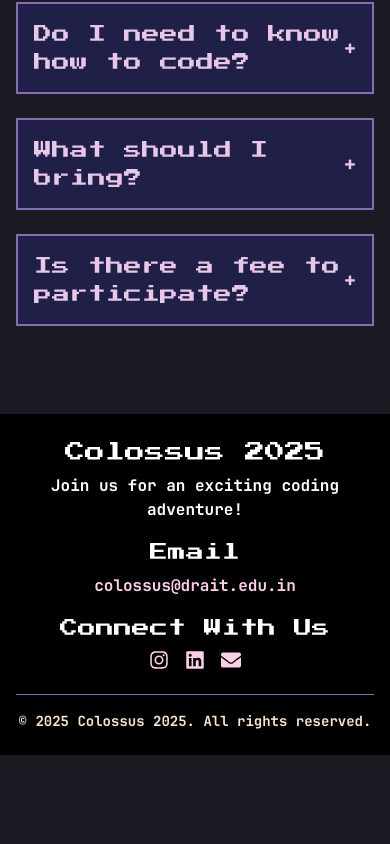
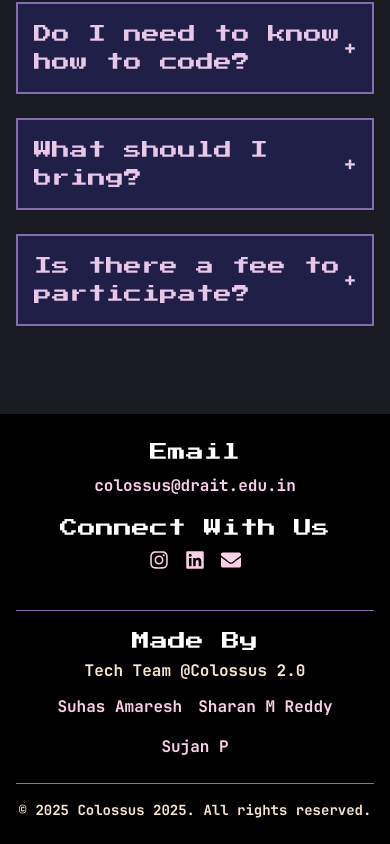
Before and after one commit to hack-colossus/colossus-2025, a Next.js app: page / in a window 390 px wide. Shown: the part 10412-11256 px from the top of the page. Before the commit the page ends 11167 px from the top, so only its background shows below. Built offline with nearby package versions, Linux system fonts and the light colour scheme.

Commit message:
add made by section

```diff
--- a/app/components/Footer.tsx
+++ b/app/components/Footer.tsx
@@ -1,18 +1,26 @@
 import { FaInstagram, FaLinkedin, FaEnvelope } from "react-icons/fa";
 
 const Footer = () => {
+  // Team members data
+  const teamMembers = [
+    {
+      name: "Suhas Amaresh",
+      linkedin: "https://www.linkedin.com/in/suhas-amaresh-a5a431228/",
+    },
+    {
+      name: "Sharan M Reddy",
+      linkedin: "https://www.linkedin.com/in/sharan-reddy-0719b5246/",
+    },
+    {
+      name: "Sujan P",
+      linkedin: "https://www.linkedin.com/in/sujan-p-443745244/",
+    },
+  ];
+
   return (
     <footer className="bg-hackathon-black text-white py-6 sm:py-8">
       <div className="container mx-auto px-4">
         <div className="flex flex-wrap justify-between items-center">
-          {/* Footer header */}
-          <div className="w-full md:w-1/3 mb-4 md:mb-0 text-center md:text-left">
-            <h3 className="text-xl font-press-start mb-2">Colossus 2025</h3>
-            <p className="text-base font-jetbrains">
-              Join us for an exciting coding adventure!
-            </p>
-          </div>
-
           {/* Email Section */}
           <div className="w-full md:w-1/3 mb-4 md:mb-0 text-center">
             <h4 className="text-lg font-press-start mb-2">Email</h4>
@@ -29,9 +37,9 @@ const Footer = () => {
           </div>
 
           {/* Social Section */}
-          <div className="w-full md:w-1/3 text-center">
+          <div className="w-full md:w-1/3 text-center md:text-right mb-4 md:mb-0">
             <h4 className="text-lg font-press-start mb-2">Connect With Us</h4>
-            <div className="flex justify-center space-x-4 text-xl sm:text-2xl">
+            <div className="flex justify-center md:justify-end space-x-4 text-xl sm:text-2xl">
               <a
                 title="Instagram"
                 href="https://www.instagram.com/hackcolossus/"
@@ -61,8 +69,29 @@ const Footer = () => {
           </div>
         </div>
 
+        {/* Made By Section */}
+        <div className="mt-6 border-t border-hackathon-purple pt-4 text-center">
+          <h4 className="text-lg font-press-start mb-1">Made By</h4>
+          <p className="text-hackathon-beige font-jetbrains mb-3">
+            Tech Team @Colossus 2.0
+          </p>
+          <div className="flex flex-wrap justify-center gap-4 sm:gap-8 font-jetbrains">
+            {teamMembers.map((member, index) => (
+              <a
+                key={index}
+                href={member.linkedin}
+                target="_blank"
+                rel="noopener noreferrer"
+                className="text-pink-200 hover:text-hackathon-purple transition-colors duration-300"
+              >
+                {member.name}
+              </a>
+            ))}
+          </div>
+        </div>
+
         {/* Bottom Footer */}
-        <div className="mt-6 sm:mt-12 border-t border-hackathon-purple pt-4 sm:pt-6 text-center font-jetbrains text-sm text-hackathon-beige">
+        <div className="mt-6 border-t border-hackathon-purple pt-4 text-center font-jetbrains text-sm text-hackathon-beige">
           © {new Date().getFullYear()} Colossus 2025. All rights reserved.
         </div>
       </div>
```
